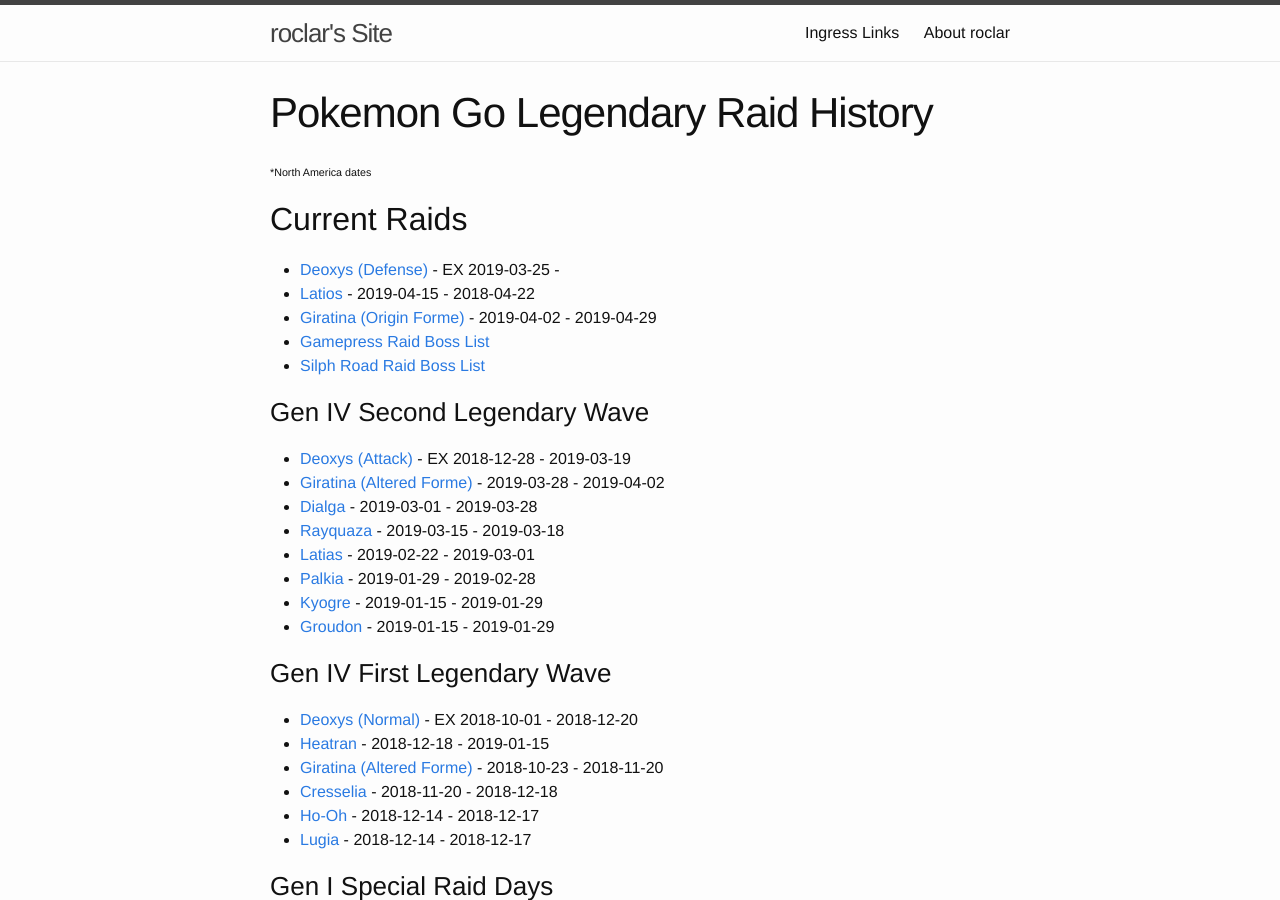
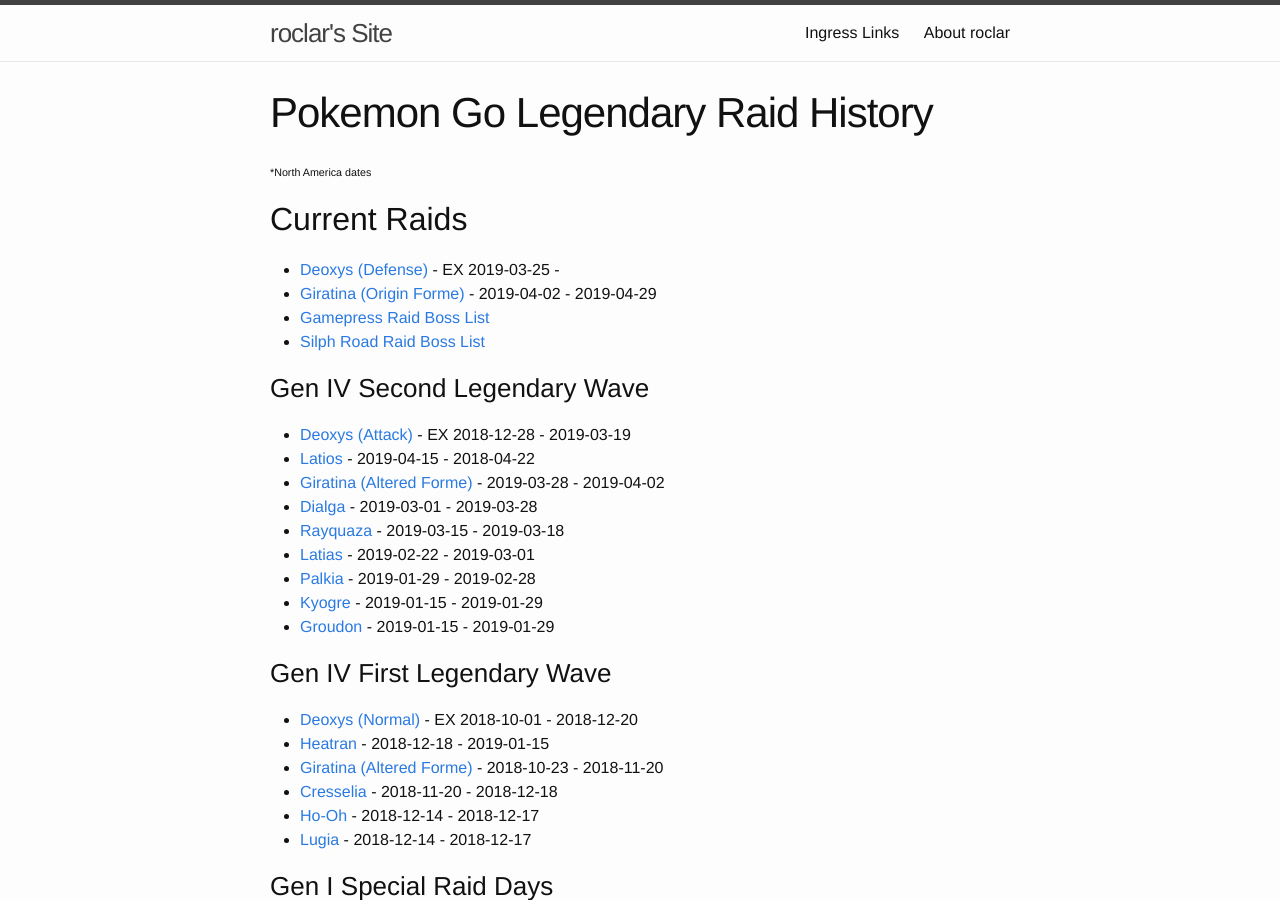
Before and after one commit to roclar/roclar.github.io, a Jekyll site: the page built from PoGoLegendaryHistory.md, in a window 1280 px wide and 900 px high. Built offline with Jekyll 4.4.1, drawn with Linux system fonts in a browser that asks for light colours.

```diff
--- a/PoGoLegendaryHistory.md
+++ b/PoGoLegendaryHistory.md
@@ -7,13 +7,13 @@ weight: 5
 
 ## Current Raids
 - [Deoxys (Defense)](https://db.pokemongohub.net/pokemon/386?form=Defense) - EX 2019-03-25 -
-- [Latios](https://db.pokemongohub.net/pokemon/381) - 2019-04-15 - 2018-04-22
 - [Giratina (Origin Forme)](https://db.pokemongohub.net/pokemon/487?form=Origin) - 2019-04-02 - 2019-04-29
 - [Gamepress Raid Boss List](https://pokemongo.gamepress.gg/raid-boss-list)
 - [Silph Road Raid Boss List](https://thesilphroad.com/raid-bosses)
 
 ### Gen IV Second Legendary Wave
 - [Deoxys (Attack)](https://db.pokemongohub.net/pokemon/386?form=Attack) - EX 2018-12-28 - 2019-03-19
+- [Latios](https://db.pokemongohub.net/pokemon/381) - 2019-04-15 - 2018-04-22
 - [Giratina (Altered Forme)](https://db.pokemongohub.net/pokemon/487?form=Altered) - 2019-03-28 - 2019-04-02
 - [Dialga](https://db.pokemongohub.net/pokemon/483) - 2019-03-01 - 2019-03-28
 - [Rayquaza](https://db.pokemongohub.net/pokemon/384) - 2019-03-15 - 2019-03-18
```
